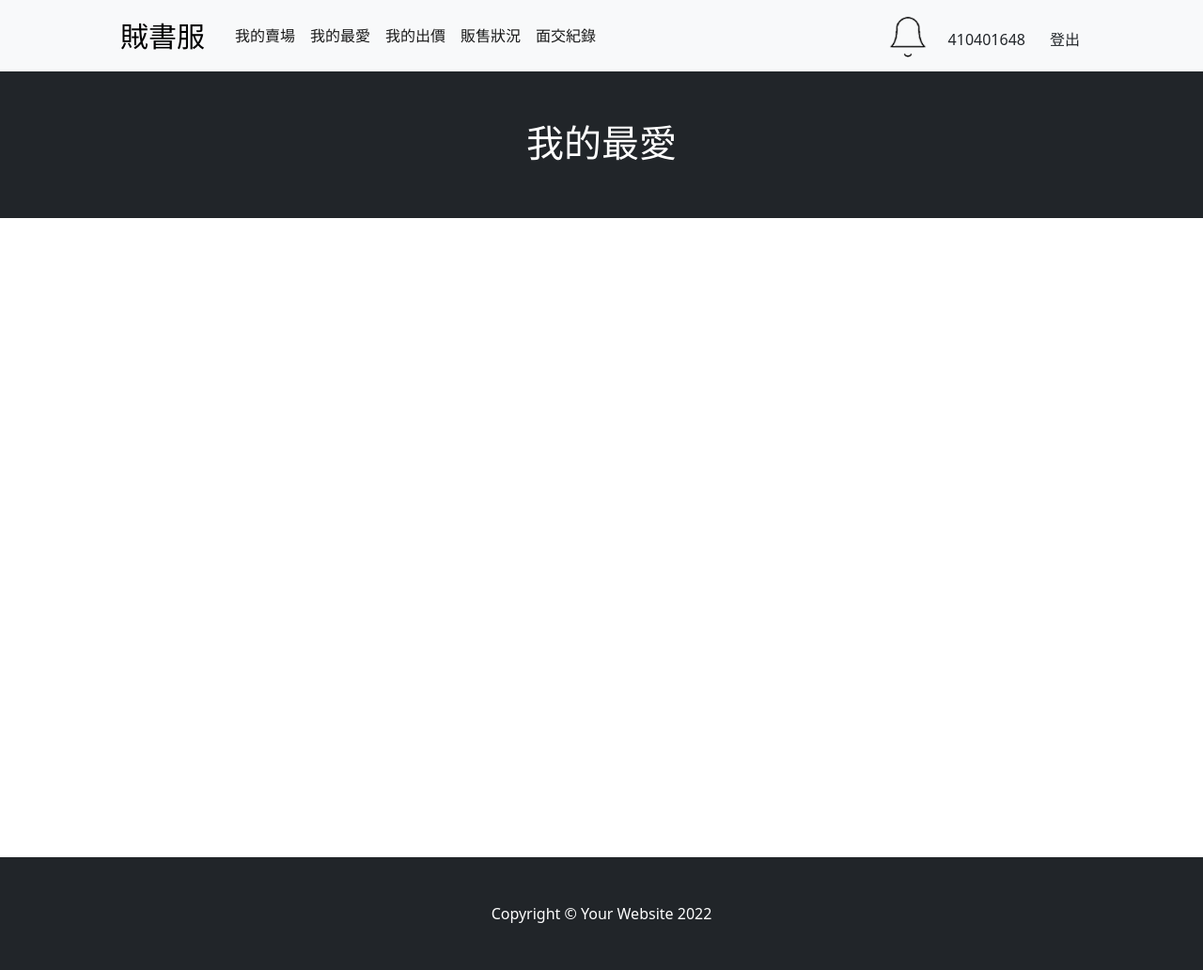
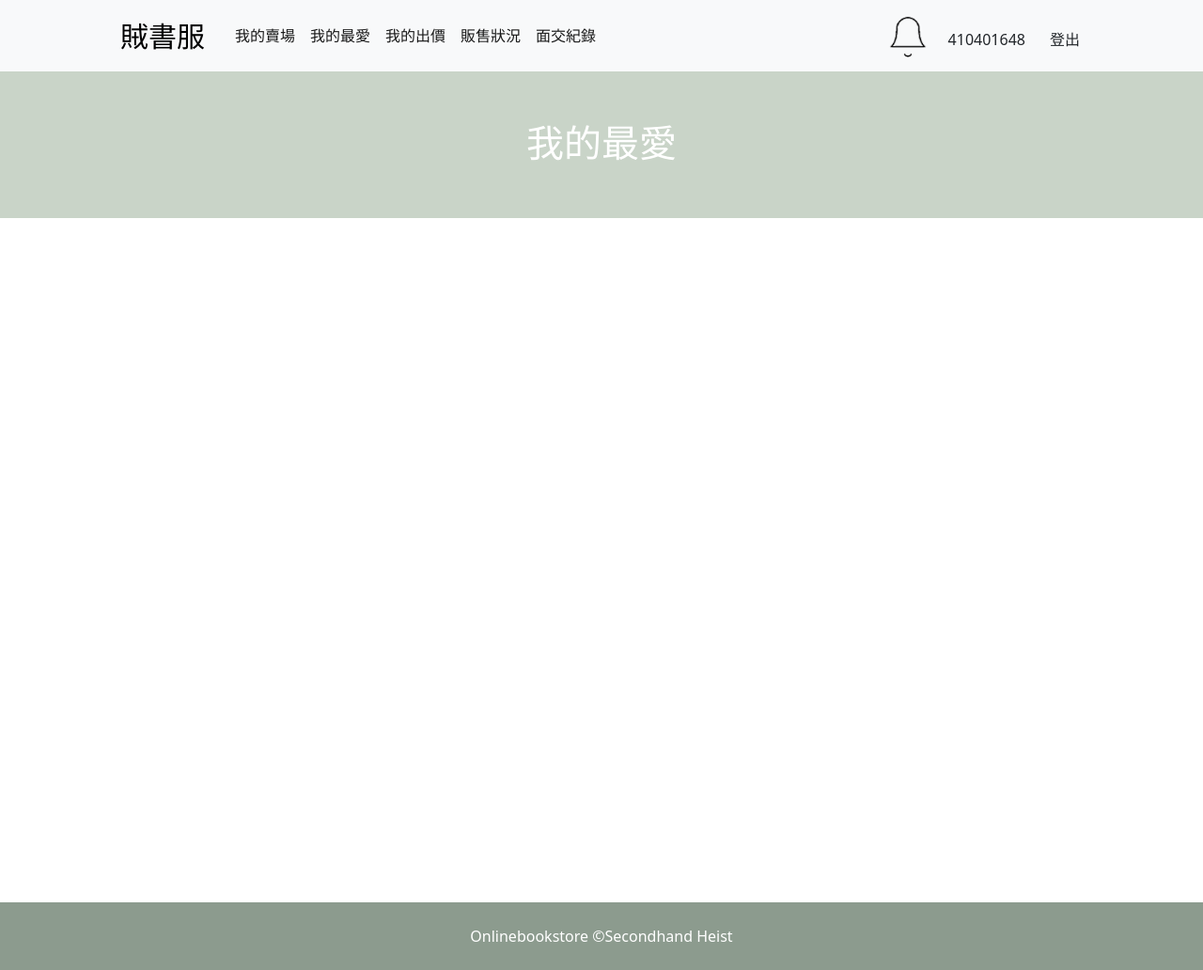
Before and after one commit to live7086/onlinebookstore, a PHP site: page /myfav.php?searchtxt=ITEM48114 in a window 1280 px wide. Shown: the whole page at 94% size. Run offline with PHP 8.4, Linux system fonts and the light colour scheme; a user stored in the database is signed in; data comes from the database, SQL or seed files in the repository; data that the repository does not hold is empty; some libraries are stand-ins or nearby versions.

Commit message:
better color

```diff
--- a/bookinfo.php
+++ b/bookinfo.php
@@ -562,7 +562,7 @@
         </div>
         <footer class="py-5 bg-dark">
         <div class="container">
-            <p class="m-0 text-center text-white">Copyright &copy; Your Website 2022</p>
+            <p class="m-0 text-center text-white">Onlinebookstore &copy;Secondhand Heist</p>
         </div>
     </footer>
     </body>
--- a/condition.php
+++ b/condition.php
@@ -295,9 +295,9 @@
 
         <script></script>
         </form>
-        <footer class="fixed-footer">
+        <footer class="fixed-footer" style="background-color: #8C9B8E;">
         <div class="container">
-            <p class="m-0">Copyright &copy; Your Website 2022</p>
+            <p class="m-0">Onlinebookstore &copy;Secondhand Heist</p>
         </div>
         </footer>
     </body>
--- a/invite.php
+++ b/invite.php
@@ -283,9 +283,9 @@
 
         <script></script>
         </form>
-        <footer class="fixed-footer">
+        <footer class="fixed-footer" style="background-color: #8C9B8E;">
         <div class="container">
-            <p class="m-0">Copyright &copy; Your Website 2022</p>
+            <p class="m-0">Onlinebookstore &copy;Secondhand Heist</p>
         </div>
         </footer>
     </body>
--- a/myfav.php
+++ b/myfav.php
@@ -180,7 +180,7 @@
 
         </nav>
 
-        <header class="bg-dark py-5">
+        <header class=" py-5" style="background-color: #C9D4C8;">
             <div class="container px-4 px-lg-5 my-1">
                 <div class="text-center text-white">
                     <h1>我的最愛</h1>
@@ -301,9 +301,9 @@
 
 
         </div>
-        <footer class="py-5 bg-dark">
+        <footer class="py-4" style="background-color: #8C9B8E;">
         <div class="container">
-            <p class="m-0 text-center text-white">Copyright &copy; Your Website 2022</p>
+            <p class="m-0 text-center text-white">Onlinebookstore &copy;Secondhand Heist</p>
         </div>
     </footer>
         <script></script>
--- a/pinfo_1.php
+++ b/pinfo_1.php
@@ -550,9 +550,9 @@
 
         <!-- Footer-->
         </div>
-        <footer class="py-5 bg-dark">
+        <footer class="py-4" style="background-color: #8C9B8E;">
         <div class="container">
-            <p class="m-0 text-center text-white">Copyright &copy; Your Website 2022</p>
+            <p class="m-0 text-center text-white">Onlinebookstore &copy;Secondhand Heist</p>
         </div>
     </footer>
         <script></script>
--- a/table.php
+++ b/table.php
@@ -428,9 +428,9 @@
                 </main>
 
 
-        <footer class="fixed-footer">
+        <footer class="fixed-footer" style="background-color: #8C9B8E;">
         <div class="container">
-            <p class="m-0">Copyright &copy; Your Website 2022</p>
+            <p class="m-0">Onlinebookstore &copy;Secondhand Heist</p>
         </div>
         </footer>
         <script></script>
```
